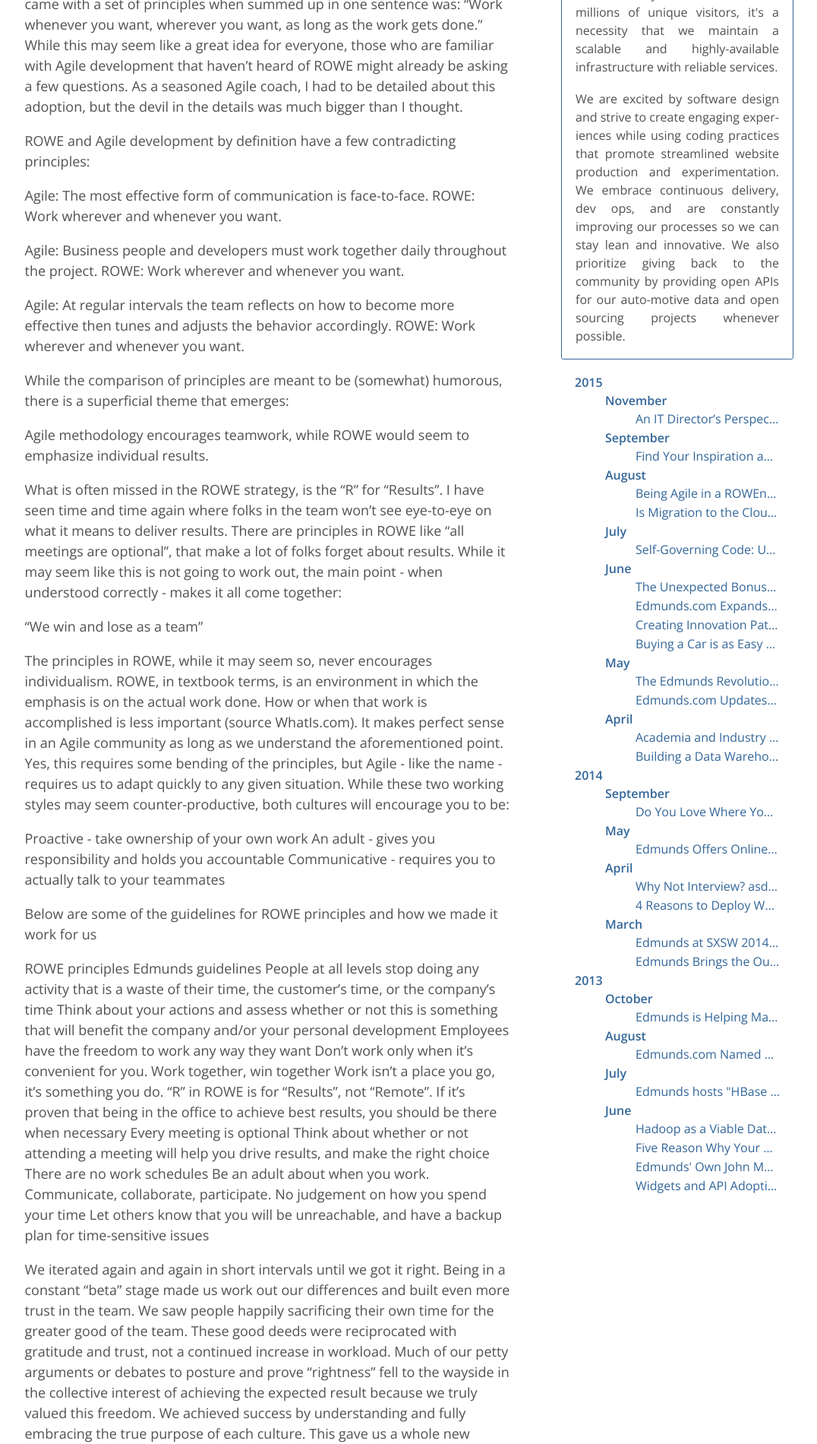
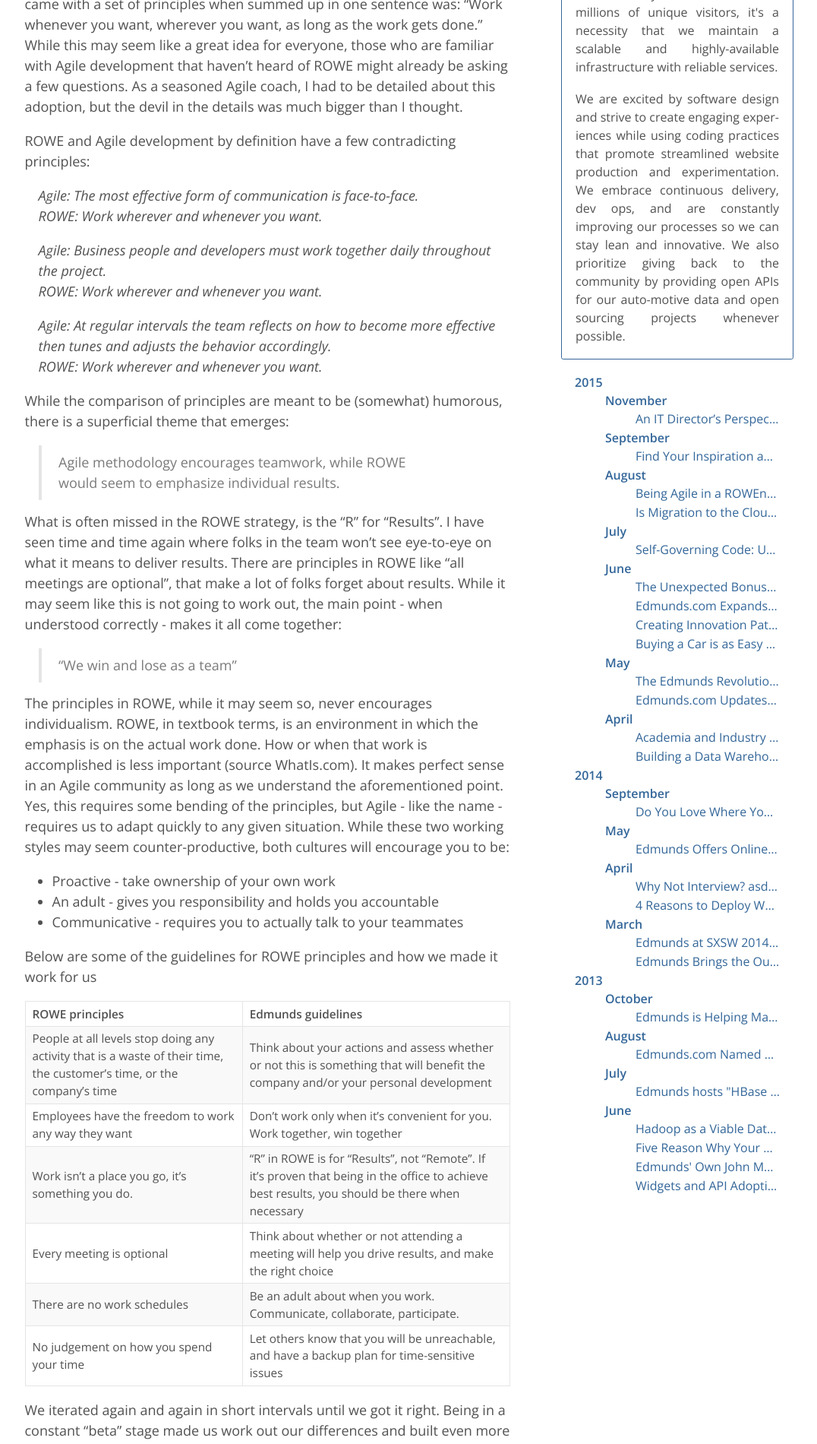
Before and after one commit to brgibson/blog-prototype, a Jekyll site: the page built from _posts/2015-08-24-being-agile-in-a-rowenvironment.md, in a window 1280 px wide. Shown: the part 516-2416 px from the top of the page at 76% size, without its empty margins (99-1175 px from the left). Built offline with Jekyll 4.4.1, drawn with Linux system fonts in a browser that asks for light colours; some of the changed lines change nothing that is shown; some of the changed text lies outside the part shown.

Commit message:
agile in row - cleanup

```diff
--- a/_layouts/post.html
+++ b/_layouts/post.html
@@ -9,10 +9,10 @@
 
     <p class="clearfix">
         {% if page.biopic %}
-            <img src="{{site.baseimagesurl}}/{{page.biopic}}" style="float: left;margin-right: 1em;"/>
+            <img src="{{site.baseimagesurl}}/{{page.biopic}}" style="float: left;margin-right: 1em;max-width:12em;max-height:15em;"/>
         {% endif %}
 
-        {% if site.bio %}
+        {% if page.bio %}
             <i style="font-size:.75rem">
                 {{ page.bio }}
             </i>
--- a/_posts/2015-08-24-being-agile-in-a-rowenvironment.md
+++ b/_posts/2015-08-24-being-agile-in-a-rowenvironment.md
@@ -16,58 +16,55 @@
 
 ROWE and Agile development by definition have a few contradicting principles:
 
+<div style="font-style:italic;">
+    <p style="margin-left:1rem">
+    Agile: The most effective form of communication is face-to-face.<br/>
+    ROWE: Work wherever and whenever you want.
+    </p>
 
-Agile: The most effective form of communication is face-to-face.
-ROWE: Work wherever and whenever you want.
+    <p style="margin-left:1rem">
+    Agile: Business people and developers must work together daily throughout the project.<br/>
+    ROWE: Work wherever and whenever you want.
+    </p>
 
+    <p style="margin-left:1rem">
+    Agile: At regular intervals the team reflects on how to become more effective then tunes and adjusts the behavior accordingly.<br/>
+    ROWE: Work wherever and whenever you want.
+    </p>
+</div>
 
-Agile: Business people and developers must work together daily throughout the project.
-ROWE: Work wherever and whenever you want.
-
-
-Agile: At regular intervals the team reflects on how to become more effective then tunes and adjusts the behavior accordingly.
-ROWE: Work wherever and whenever you want.
-
+<p></p>
 
 While the comparison of principles are meant to be (somewhat) humorous, there is a superficial theme that emerges:
 
 
-Agile methodology encourages teamwork, while ROWE would seem to emphasize individual results.
+> Agile methodology encourages teamwork, while ROWE would seem to emphasize individual results.
 
 
 What is often missed in the ROWE strategy, is the “R” for “Results”. I have seen time and time again where folks in the team won’t see eye-to-eye on what it means to deliver results. There are principles in ROWE like “all meetings are optional”, that make a lot of folks forget about results. While it may seem like this is not going to work out, the main point - when understood correctly - makes it all come together:
 
 
-“We win and lose as a team”
+> “We win and lose as a team”
 
 
 The principles in ROWE, while it may seem so, never encourages individualism. ROWE, in textbook terms, is an environment in which the emphasis is on the actual work done. How or when that work is accomplished is less important (source WhatIs.com). It makes perfect sense in an Agile community as long as we understand the aforementioned point. Yes, this requires some bending of the principles, but Agile - like the name - requires us to adapt quickly to any given situation. While these two working styles may seem counter-productive, both cultures will encourage you to be:
 
 
-Proactive - take ownership of your own work
-An adult - gives you responsibility and holds you accountable
-Communicative - requires you to actually talk to your teammates
+1. Proactive - take ownership of your own work
+2. An adult - gives you responsibility and holds you accountable
+3. Communicative - requires you to actually talk to your teammates
 
 
 Below are some of the guidelines for ROWE principles and how we made it work for us
 
 
-ROWE principles
-Edmunds guidelines
-People at all levels stop doing any activity that is a waste of their time, the customer’s time, or the company’s time
-Think about your actions and assess whether or not this is something that will benefit the company and/or your personal development
-Employees have the freedom to work any way they want
-Don’t work only when it’s convenient for you. Work together, win together
-Work isn’t a place you go, it’s something you do.
-“R” in ROWE is for “Results”, not “Remote”. If it’s proven that being in the office to achieve best results, you should be there when necessary
-Every meeting is optional
-Think about whether or not attending a meeting will help you drive results, and make the right choice
-There are no work schedules
-Be an adult about when you work. Communicate, collaborate, participate.
-No judgement on how you spend your time
-Let others know that you will be unreachable, and have a backup plan for time-sensitive issues
+| ROWE principles | Edmunds guidelines |
+| ------ | ----------- |
+| People at all levels stop doing any activity that is a waste of their time, the customer’s time, or the company’s time   | Think about your actions and assess whether or not this is something that will benefit the company and/or your personal development |
+| Employees have the freedom to work any way they want | Don’t work only when it’s convenient for you. Work together, win together |
+| Work isn’t a place you go, it’s something you do. | “R” in ROWE is for “Results”, not “Remote”. If it’s proven that being in the office to achieve best results, you should be there when necessary |
+| Every meeting is optional | Think about whether or not attending a meeting will help you drive results, and make the right choice |
+| There are no work schedules | Be an adult about when you work. Communicate, collaborate, participate. |
+| No judgement on how you spend your time | Let others know that you will be unreachable, and have a backup plan for time-sensitive issues |
 
  We iterated again and again in short intervals until we got it right. Being in a constant “beta” stage made us work out our differences and built even more trust in the team. We saw people happily sacrificing their own time for the greater good of the team. These good deeds were reciprocated with gratitude and trust, not a continued increase in workload. Much of our petty arguments or debates to posture and prove “rightness” fell to the wayside in the collective interest of achieving the expected result because we truly valued this freedom. We achieved success by understanding and fully embracing the true purpose of each culture. This gave us a whole new meaning to agility in being Agile. Most importantly, we understood our own environment and made Agile + ROWE something unique to Edmunds through great cohesion and teamwork.
-
-Author: Shawn Kim
-Editors: Gina Shaw, Kelly Stacy, Heather Tipple Yang
--- a/_sass/_posts.scss
+++ b/_sass/_posts.scss
@@ -27,6 +27,11 @@
       margin-top: -.5rem;
       margin-bottom: .5rem;
       color: #9a9a9a;
+    }
+    ul, ol, dl {
+        list-style: initial;
+        padding-left: 2em;
+        margin-bottom: 1rem;
     }
 }
 
--- a/_sass/_type.scss
+++ b/_sass/_type.scss
@@ -75,7 +75,7 @@
 
 blockquote {
   padding: .5rem 1rem;
-  margin: .8rem 0;
+  margin: .8rem 1rem;
   color: #7a7a7a;
   border-left: .25rem solid #e5e5e5;
 
```
